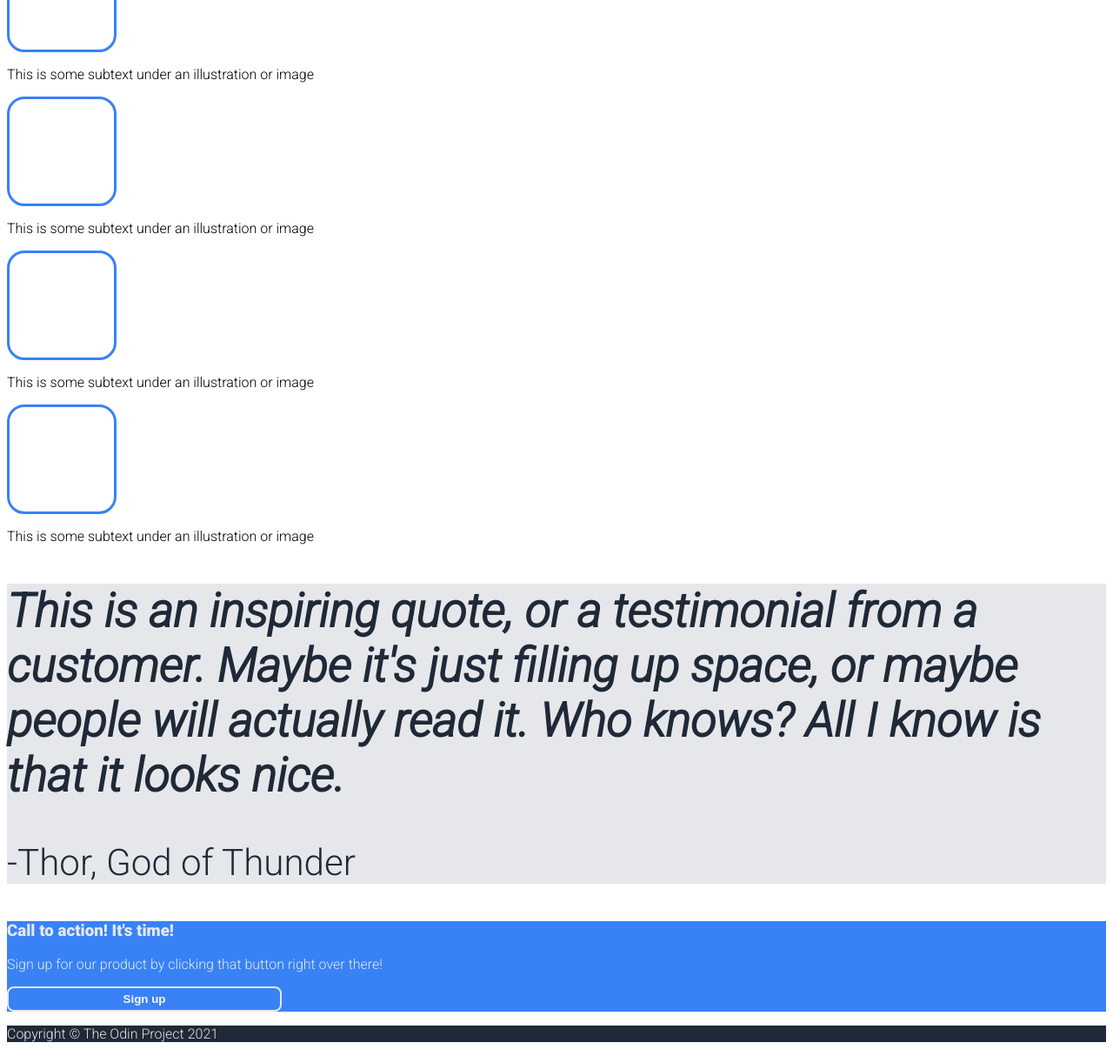
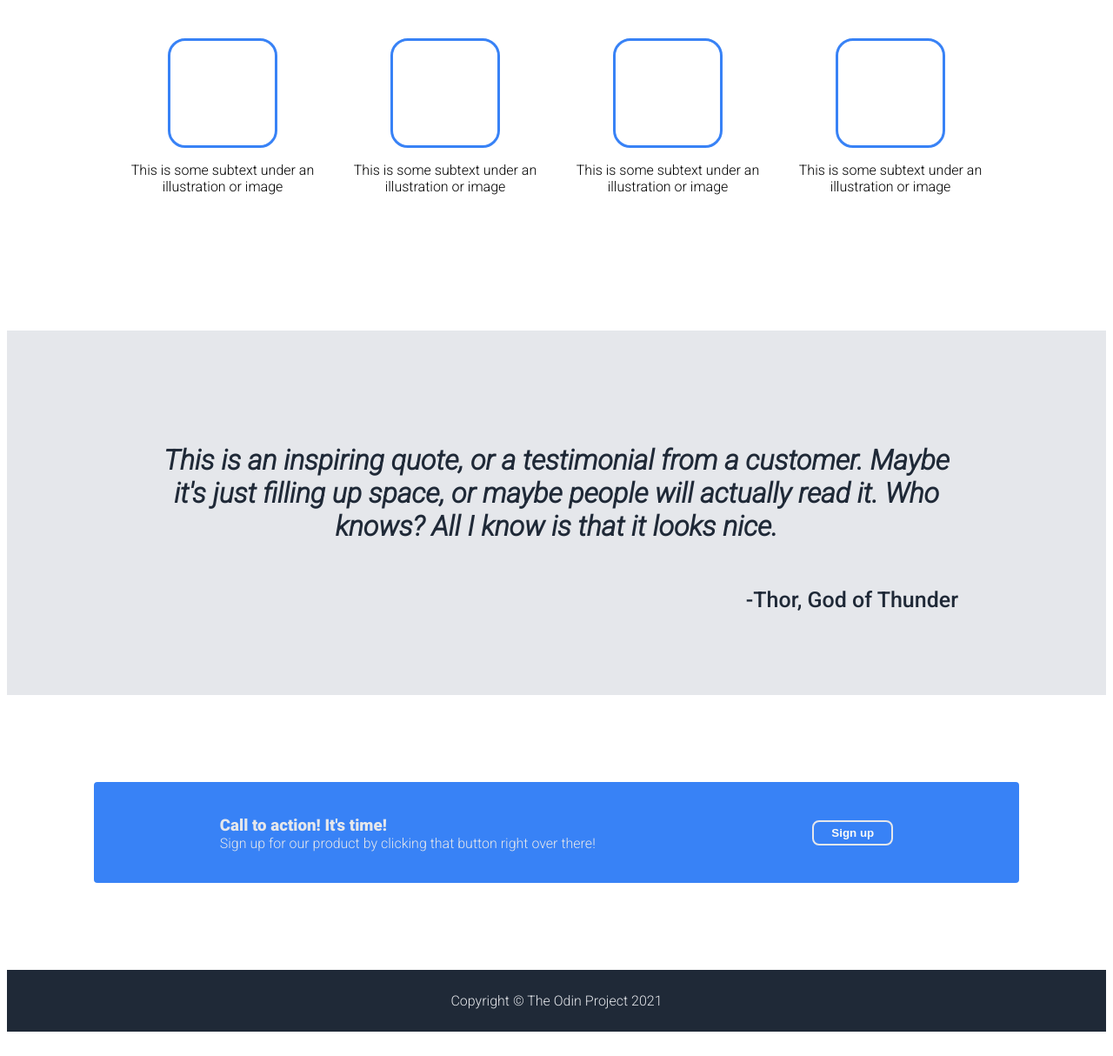
Before and after one commit to CeciliaRava1/landing-page, a plain HTML site: page index.html in a window 1280 px wide. Shown: the part 685-1899 px from the top of the page at 87% size. Drawn offline with Linux system fonts and the light colour scheme.

Commit message:
style: Update 'styles.css', apply CSS to classes 'section_two', 'section_three', 'section_four', 'footer'.

```diff
--- a/index.html
+++ b/index.html
@@ -45,22 +45,22 @@
         </div>
 
          <!-- Section two -->
+         <h2>Some random information.</h2>
          <div class="section_two">
-            <h2>Some random information.</h2>
+            <div class="item">
                 <div class="box"></div>
-            <div class="container">
                 <p>This is some subtext under an illustration or image</p>
             </div>
+            <div class="item">
                 <div class="box"></div>
-            <div class="container">
                 <p>This is some subtext under an illustration or image</p>
             </div>
+            <div class="item">
                 <div class="box"></div>
-            <div class="container">
                 <p>This is some subtext under an illustration or image</p>
             </div>
+            <div class="item">
                 <div class="box"></div>
-            <div class="container">
                 <p>This is some subtext under an illustration or image</p>
             </div>
          </div>
@@ -75,9 +75,13 @@
 
         <!-- Section four -->
         <div class="section_four">
+            <div class="box_four">
                 <h3>Call to action! It's time!</h3>
                 <p>Sign up for our product by clicking that button right over there!</p>
+            </div>
+            <div class="box_four">
                 <button class="button_two">Sign up</button>
+            </div>
         </div>
 
         <!-- Footer -->
--- a/styles.css
+++ b/styles.css
@@ -2,6 +2,7 @@ body {
     font-family: 'Roboto', sans-serif;;
 }
 
+/* Header */
 .header {
     background-color: #1F2937;
     font-size: 24px;
@@ -42,9 +43,11 @@ ul {
     gap: 18px;
 }
 
+/* Section one */
 .section_one {
     background-color: #1F2937;
     padding: 2px;
+    padding-bottom: 45px;
 
     /* flexbox */
     display: flex;
@@ -71,29 +74,32 @@ ul {
     margin-bottom: 17px;
 }
 
+.box_one {
+    margin-top: 60px;
+    margin-left: 80px;
 
-.box_one {
-    /* flexbox */
-    margin-top: 60px;
+     /* flexbox */
     display: flex;
     flex-direction: column;
     flex: 1;
-    margin-left: 80px;
 }
 
-.box_one_one {
-    /* flexbox */
+/* Section two */
+h2 {
+    font-size: 32px;
+    color: #1F2937;
+    text-align: center;
     margin-top: 60px;
-    display: flex;
-    flex-direction: column;
-    flex: 1;
-    margin-right: 80px;
 }
 
-.section_two h2 {
-    font-size: 32px;
-    color: #1F2937;
-    font-style: bold;
+.section_two {
+    margin:60px 120px 140px 120px;
+    padding-bottom: 0px;
+
+    /* flexbox */
+    display: flex;
+    flex-direction: row;
+
 }
 
 .box {
@@ -103,10 +109,19 @@ ul {
     border-radius: 20px;
 }
 
-.container {
+.item {
     font-weight: 300;
+    text-align: center;
+
+    /* flexbox */
+    display: flex;
+    flex-direction: column;
+    justify-content: center;
+    align-items: center;
 }
 
+
+/* Section three */
 .section_three {
     /* inspiring quote*/
     font-weight: 300;
@@ -114,17 +129,65 @@ ul {
     font-size: 36px;
     color: #1F2937;
     font-style: italic;
+    padding: 70px 170px 70px 170px;
+    margin-bottom: 100px;
+
+    /* flexbox */
+    display: flex;
+    flex-direction: column;
+    align-items: center;
 }
 
 .section_three h3 {
-    font-weight: 300;
+    font-weight: 400;
     font-style: normal;
+    font-size: 25px;
+    display: flex;
+    align-self: flex-end;
 }
 
+/* Section four */
 .section_four {
     background-color: #3882F6;
     color: #E5E7EB;
     font-weight: 300;
+    margin:  40px 100px 40px 100px;
+    border-radius: 4px;
+    padding: 20px;
+    margin-bottom: 100px;
+
+     /* flexbox */
+     display: flex;
+     flex-direction: row;
+     align-items: center;
+     justify-content: space-around;
+}
+
+.section_four h3 {
+    margin-bottom: 0;
+}
+
+.section_four p {
+    margin-top: 0;
+}
+
+.box_four{
+    /* flexbox */
+    display: flex;
+    flex-direction: column;
+    align-items: flex-start;
+}
+.button_two{
+    background-color: #3882F6;
+    color: #F9FAF8;
+    border: 2px solid #E5E7EB;
+    padding: 5px 20px 5px 20px;
+    border-radius: 8px;
+    width: 100%;
+
+     /* flexbox */
+     display: flex;
+
 }
 
 button {
@@ -137,16 +200,10 @@ button {
     width: 25%;
 }
 
-.button_two{
-    background-color: #3882F6;
-    color: #F9FAF8;
-    border: 2px solid #E5E7EB;
-    padding: 5px 20px 5px 20px;
-    border-radius: 8px;
-}
-
 .footer {
     background-color: #1F2937;
     color: #E5E7EB;
     font-weight: 300;
+    padding: 10px;
+    text-align: center;
 }
```
Lines whose indentation alone changed are shown as unchanged.
